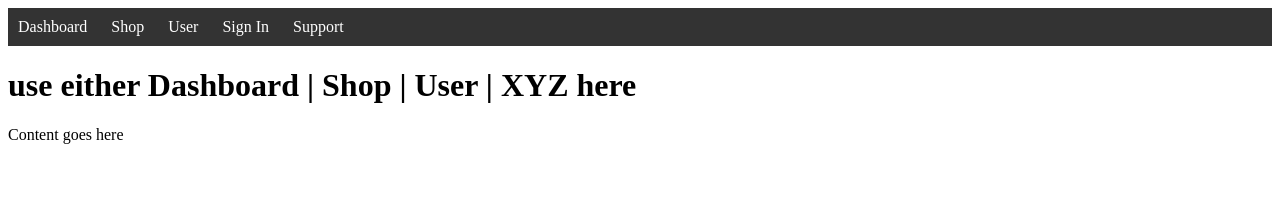
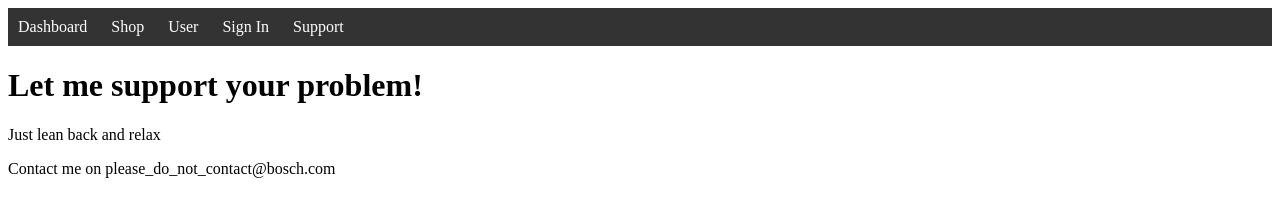
Before and after one commit to Bejnack/devops_training, a plain HTML site: page webpage/index.html in a window 1280 px wide. Drawn offline with Linux system fonts and the light colour scheme.

Commit message:
changed support service

```diff
--- a/webpage/index.html
+++ b/webpage/index.html
@@ -20,8 +20,10 @@
   </nav>
 
 
-  <h1>use either Dashboard | Shop | User | XYZ here</h1>
-  <p>Content goes here</p>
+  <h1>Let me support your problem!</h1>
+  <p>Just lean back and relax</p>
+  <p>Contact me on please_do_not_contact@bosch.com</p>
+
 
 
 </body>
```
